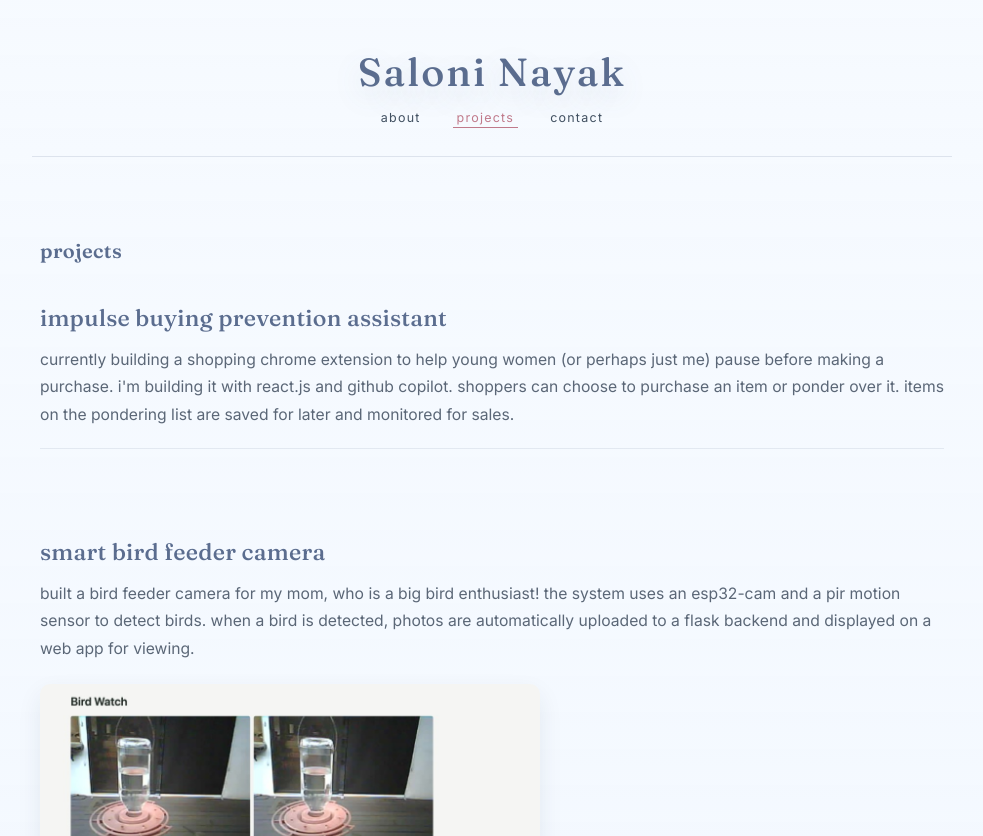
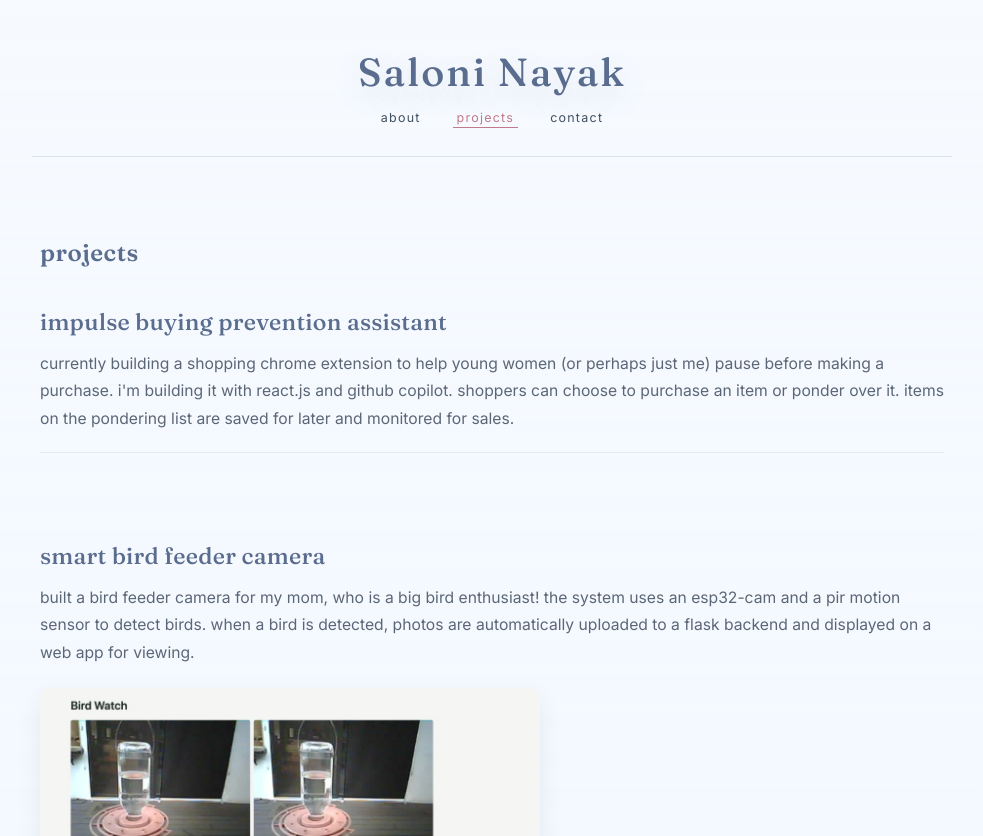
Before and after one commit to saloninayak/saloninayak.github.io, a plain HTML site: page projects.html in a window 1280 px wide. Shown: the top 836 px of the page, without its empty margins (148-1131 px from the left). Drawn offline with Linux system fonts and the light colour scheme; a web font is replaced by a local one.

Commit message:
Fix projects heading size

```diff
--- a/styles.css
+++ b/styles.css
@@ -132,7 +132,7 @@ main.container {
   letter-spacing: 0.02em;
 }
 
-.projects-heading {
+.card h2.projects-heading {
   font-size: 1.5rem;
 }
 
```
